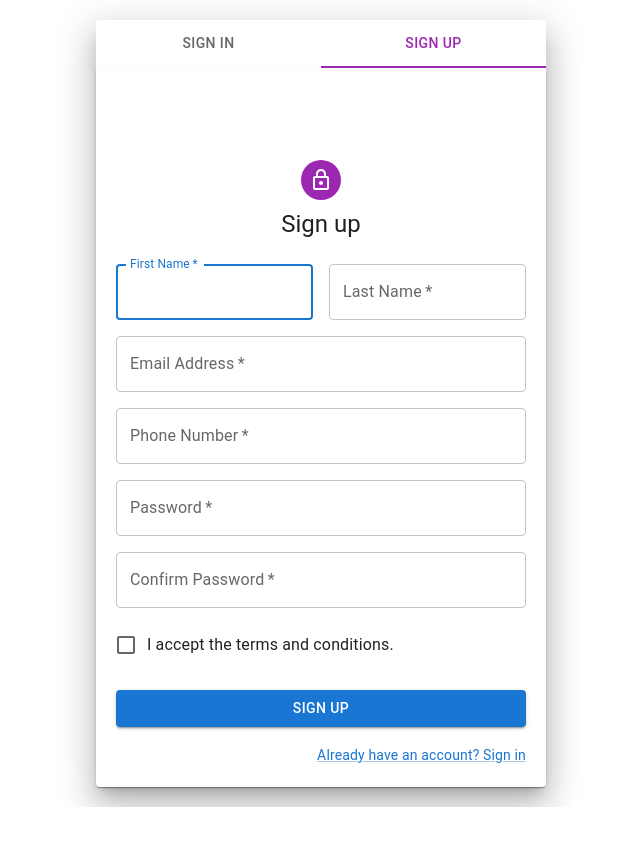
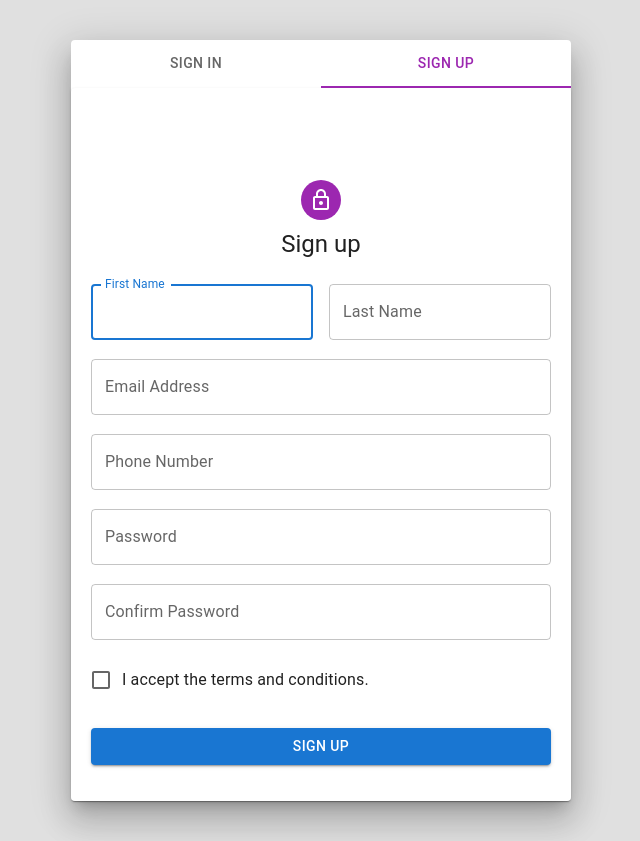
Before and after one commit to Nikhilrenjith/accredian-frontend-task, a React (Create React App) app: page / in a window 1280 px wide. Both pictures are taken after a click on the tab "SIGN UP". Shown: the whole page, without its empty margins (319-959 px from the left). Before the commit the page ends 807 px from the top, so only its background shows below. Built offline with nearby package versions, Linux system fonts and the light colour scheme.

Commit message:
Added Validation

```diff
--- a/package.json
+++ b/package.json
@@ -11,10 +11,12 @@
     "@testing-library/jest-dom": "^5.17.0",
     "@testing-library/react": "^13.4.0",
     "@testing-library/user-event": "^13.5.0",
+    "formik": "^2.4.5",
     "react": "^18.2.0",
     "react-dom": "^18.2.0",
     "react-scripts": "5.0.1",
-    "web-vitals": "^2.1.4"
+    "web-vitals": "^2.1.4",
+    "yup": "^1.3.2"
   },
   "scripts": {
     "start": "react-scripts start",
--- a/src/App.jsx
+++ b/src/App.jsx
@@ -4,7 +4,7 @@ import Container from "./Components/Container";
 
 const App = () => {
   return (
-    <div>
+    <div style={{ backgroundColor: "#e0e0e0", padding: "20px" }}>
       <Container />
     </div>
   );
--- a/src/Components/Container.jsx
+++ b/src/Components/Container.jsx
@@ -13,7 +13,7 @@ const Container = () => {
     setValue(newValue);
   };
 
-  const Boxstyle = { width: 450, margin: "20px auto" };
+  const Boxstyle = { width: 500, margin: "20px auto" };
 
   function TabPanel(props) {
     const { children, value, index, ...other } = props;
@@ -47,7 +47,7 @@ const Container = () => {
         <Tab sx={{ minWidth: "50%" }} label="Sign Up" />
       </Tabs>
       <TabPanel value={value} index={0}>
-        <Login />
+        <Login handleChange={handleChange} />
       </TabPanel>
       <TabPanel value={value} index={1}>
         <SignUp />
--- a/src/Components/Login.jsx
+++ b/src/Components/Login.jsx
@@ -11,7 +11,8 @@ import Box from "@mui/material/Box";
 import LockOutlinedIcon from "@mui/icons-material/LockOutlined";
 import Typography from "@mui/material/Typography";
 import Paper from "@mui/material/Paper";
-export default function SignIn() {
+
+const Login = ({ handleChange }) => {
   const handleSubmit = (event) => {
     event.preventDefault();
     const data = new FormData(event.currentTarget);
@@ -22,8 +23,8 @@ export default function SignIn() {
   };
   const paperStyle = {
     padding: 20,
-    height: "80vh",
-    width: 450,
+    height: "85vh",
+    width: 500,
     margin: "0 auto",
   };
   return (
@@ -65,6 +66,7 @@ export default function SignIn() {
             autoComplete="current-password"
           />
           <FormControlLabel
+            sx={{ mt: 2 }}
             control={<Checkbox value="remember" color="primary" />}
             label="Remember me"
           />
@@ -83,7 +85,11 @@ export default function SignIn() {
               </Link>
             </Grid>
             <Grid item>
-              <Link href="#" variant="body2">
+              <Link
+                href="#"
+                variant="body2"
+                onClick={() => handleChange("event", 1)}
+              >
                 {"Don't have an account? Sign Up"}
               </Link>
             </Grid>
@@ -92,4 +98,5 @@ export default function SignIn() {
       </Box>
     </Paper>
   );
-}
+};
+export default Login;
--- a/src/Components/Signup.jsx
+++ b/src/Components/Signup.jsx
@@ -11,20 +11,48 @@ import Box from "@mui/material/Box";
 import LockOutlinedIcon from "@mui/icons-material/LockOutlined";
 import Typography from "@mui/material/Typography";
 import Paper from "@mui/material/Paper";
+import { FormHelperText } from "@mui/material";
+import { Formik, Field, Form, ErrorMessage } from "formik";
+import * as Yup from "yup";
 
 export default function SignUp() {
-  const handleSubmit = (event) => {
-    event.preventDefault();
-    const data = new FormData(event.currentTarget);
-    console.log({
-      firstName: data.get("firstName"),
-      lastName: data.get("lastName"),
-      email: data.get("email"),
-      password: data.get("password"),
-      allowExtraEmails: data.get("allowExtraEmails"),
+  const initialValues = {
+    fname: "",
+    lname: "",
+    email: "",
+    number: "",
+    password: "",
+    confirmPassword: "",
+    termsAndConditions: false,
+  };
+  const validationSchema = Yup.object().shape({
+    lname: Yup.string().min(3, "Too short").required("Required"),
+    fname: Yup.string().min(3, "Too short").required("Required"),
+    email: Yup.string().email("Enter a valid email").required("Required"),
+    number: Yup.number()
+      .typeError("Enter valid Phone Number")
+      .required("Required"),
+    password: Yup.string()
+      .min(8, "Password minimum length should be 8")
+      .required("Required"),
+    confirmPassword: Yup.string()
+      .oneOf([Yup.ref("password")], "Password not matched")
+      .required("Required"),
+    termsAndConditions: Yup.string().oneOf(
+      ["true"],
+      "Please accept the sterms & conditions"
+    ),
   });
+  const onSubmit = (values, props) => {
+    console.log(values);
+    console.log(props);
+    setTimeout(() => {
+      props.resetForm();
+      alert("Account createds");
+      props.setSubmitting(false);
+    }, 1000);
   };
-  const paperStyle = { padding: 20, width: 450, margin: "0 auto" };
+  const paperStyle = { padding: 20, width: 500, margin: "0 auto" };
   return (
     <Paper style={paperStyle}>
       <CssBaseline />
@@ -42,93 +70,111 @@ export default function SignUp() {
         <Typography component="h1" variant="h5">
           Sign up
         </Typography>
-        <Box component="form" noValidate onSubmit={handleSubmit} sx={{ mt: 3 }}>
+        <Box sx={{ mt: 3 }}>
+          <Formik
+            initialValues={initialValues}
+            validationSchema={validationSchema}
+            onSubmit={onSubmit}
+          >
+            {(props) => (
+              <Form>
                 <Grid container spacing={2}>
                   <Grid item xs={12} sm={6}>
-              <TextField
-                autoComplete="given-name"
-                name="firstName"
-                required
+                    <Field
+                      as={TextField}
+                      name="fname"
                       fullWidth
                       id="firstName"
                       label="First Name"
                       autoFocus
+                      helperText={<ErrorMessage name="fname" />}
                     />
                   </Grid>
                   <Grid item xs={12} sm={6}>
-              <TextField
-                required
+                    <Field
+                      as={TextField}
                       fullWidth
                       id="lastName"
                       label="Last Name"
-                name="lastName"
+                      name="lname"
                       autoComplete="family-name"
+                      helperText={<ErrorMessage name="lname" />}
                     />
                   </Grid>
                   <Grid item xs={12}>
-              <TextField
-                required
+                    <Field
+                      as={TextField}
                       fullWidth
                       id="email"
                       label="Email Address"
                       name="email"
                       autoComplete="email"
+                      helperText={<ErrorMessage name="email" />}
                     />
                   </Grid>
                   <Grid item xs={12}>
-              <TextField
-                required
+                    <Field
+                      as={TextField}
                       fullWidth
                       name="number"
                       label="Phone Number"
                       id="number"
                       autoComplete="number"
+                      helperText={<ErrorMessage name="number" />}
                     />
                   </Grid>
                   <Grid item xs={12}>
-              <TextField
-                required
+                    <Field
+                      as={TextField}
                       fullWidth
                       name="password"
                       label="Password"
                       type="password"
                       id="password"
                       autoComplete="new-password"
+                      helperText={<ErrorMessage name="password" />}
                     />
                   </Grid>
                   <Grid item xs={12}>
-              <TextField
-                required
+                    <Field
+                      as={TextField}
                       fullWidth
-                name="password"
+                      name="confirmPassword"
                       label="Confirm Password"
                       type="password"
-                id="cpassword"
+                      id="confirmPassword"
                       autoComplete="confirm-password"
+                      helperText={<ErrorMessage name="confirmPasswod" />}
                     />
                   </Grid>
                   <Grid item xs={12}>
                     <FormControlLabel
-                control={<Checkbox value="allowExtraEmails" color="primary" />}
+                      control={
+                        <Field
+                          as={Checkbox}
+                          name="termsAndConditions"
+                          color="primary"
+                        />
+                      }
                       label="I accept the terms and conditions."
                     />
+                    <FormHelperText>
+                      <ErrorMessage name="termsAndConditions" />
+                    </FormHelperText>
                   </Grid>
                 </Grid>
                 <Button
                   type="submit"
                   fullWidth
                   variant="contained"
+                  disabled={props.isSubmitting}
                   sx={{ mt: 3, mb: 2 }}
                 >
-            Sign Up
+                  {props.isSubmitting ? "Loading" : "Sign up"}
                 </Button>
-          <Grid container justifyContent="flex-end">
-            <Grid item>
-              <Link href="#" variant="body2">
-                Already have an account? Sign in
-              </Link>
-            </Grid>
-          </Grid>
+              </Form>
+            )}
+          </Formik>
         </Box>
       </Box>
     </Paper>
```
Also changed, not shown: 1 other file (tests, documents, lock files or other folders). Lines whose indentation alone changed are shown as unchanged.
